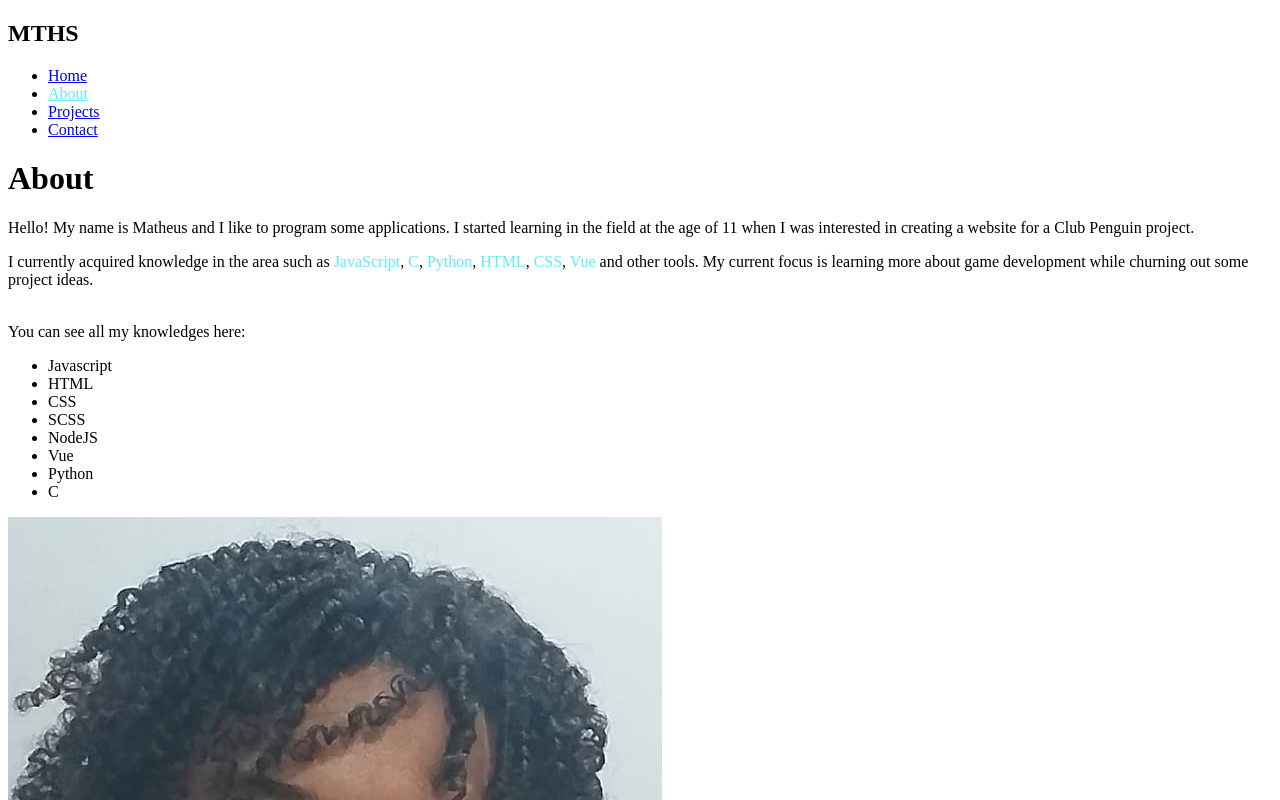
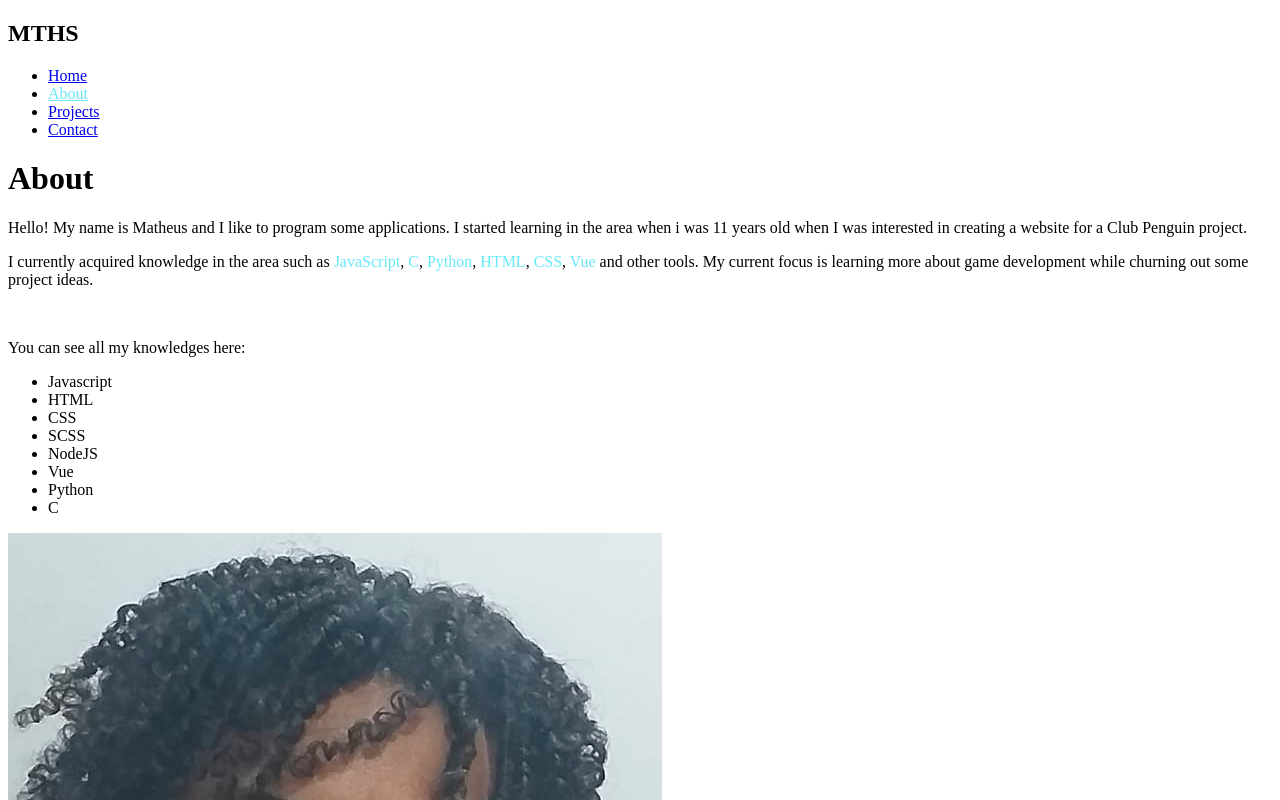
Before and after one commit to m4thewz/m4thewz.github.io, a Vue app: page /about in a window 1280 px wide. Shown: the top 800 px of the page. Built offline with nearby package versions, Linux system fonts and the light colour scheme; the HTML template or start-up script is replaced by a standard one.

Commit message:
fixed about page

```diff
--- a/src/views/About.vue
+++ b/src/views/About.vue
@@ -1,12 +1,16 @@
 <template>
   <div class="h-full w-full flex justify-between items-center gap-10">
     <div>
-      <h1 class="mb-8 text-6xl font-semibold text-cyan-100">About</h1>
-      <div class="max-w-2xl">
+      <h1
+        class="text-center lg:text-left mb-8 text-6xl font-semibold text-cyan-100"
+      >
+        About
+      </h1>
+      <div class="md:max-w-2xl text-justify">
         <p class="mb-1.5">
           Hello! My name is Matheus and I like to program some applications. I
-          started learning in the field at the age of 11 when I was interested
-          in creating a website for a Club Penguin project.
+          started learning in the area when i was 11 years old when I was
+          interested in creating a website for a Club Penguin project.
         </p>
         <p>
           I currently acquired knowledge in the area such as
@@ -15,11 +19,14 @@
           My current focus is learning more about game development while
           churning out some project ideas.
         </p>
-        <br />You can see all my knowledges here:
+        <br />
+        <p class="text-center lg:text-left">
+          You can see all my knowledges here:
+        </p>
         <ul
-          :class="`grid-rows-${
+          :class="`justify-between align-center mt-2 w-2/5 grid grid-cols-2 grid-rows-${
             knowledges.length / 2
-          } mt-2 w-2/5 grid grid-cols-2 grid-flow-col list-disc list-inside`"
+          } lg:list-disc list-inside`"
         >
           <li
             class="marker:text-cyan-300 text-sm"
@@ -31,7 +38,7 @@
         </ul>
       </div>
     </div>
-    <div class="w-72 relative" id="pic">
+    <div class="hidden lg:block w-72 relative" id="pic">
       <div
         class="w-full h-auto top-0 left-0 relative z-10 transition-transform ease-in-out duration-300"
       >
--- a/src/views/Home.vue
+++ b/src/views/Home.vue
@@ -1,5 +1,7 @@
 <template>
-  <div class="flex items-center justify-between gap-10 h-full max-h-screen">
+  <div
+    class="flex items-center justify-center md:justify-between gap-10 h-full lg:max-h-screen flex-col-reverse md:flex-row"
+  >
     <div class="flex flex-col justify-center">
       <span class="text-cyan-300 font-bold mb-2">Hi, my name is</span>
       <h1 class="text-7xl font-semibold text-cyan-100 mb-1.5">Matheus Vitor</h1>
```
